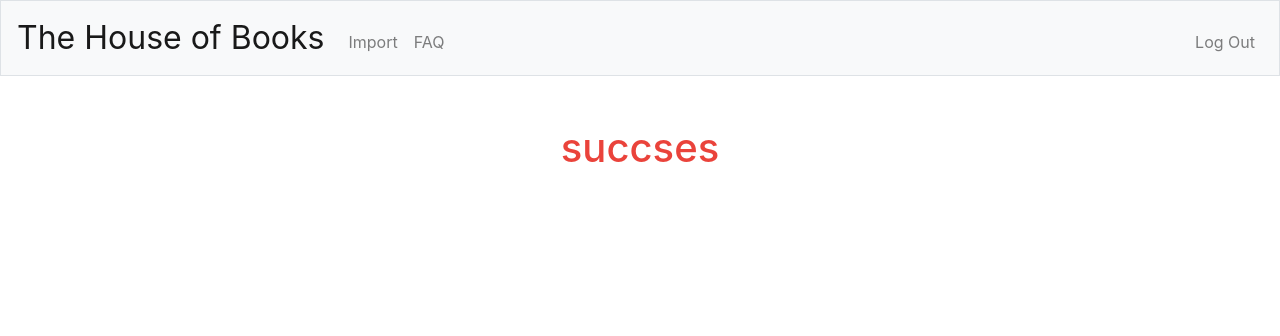
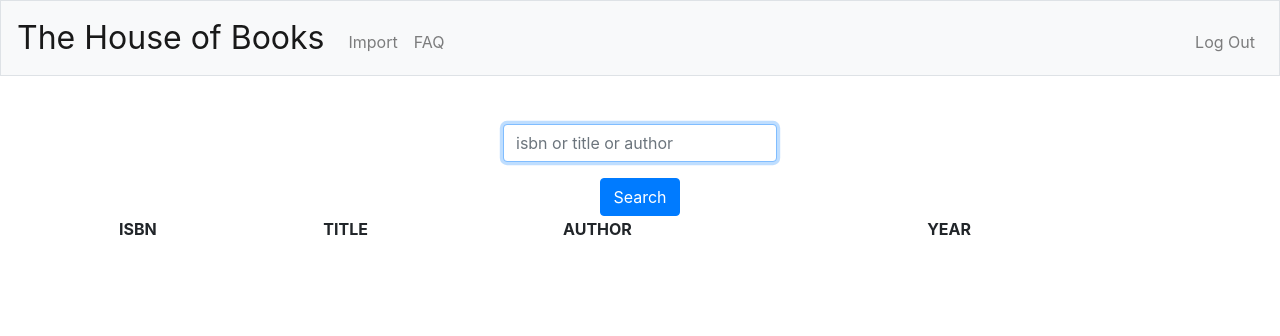
Before and after one commit to Setmoth/project1, a Flask app: page /search in a window 1280 px wide. Shown: the top 336 px of the page. Run offline with Flask 2, Linux system fonts and the light colour scheme; the visitor is signed in with stand-in values (Sample User, id 1); lists and menus that the app fills with data are empty; some libraries are stand-ins or nearby versions.

Commit message:
Search fixed // title.id fixed
Prototype up & running

```diff
--- a/application.py
+++ b/application.py
@@ -2,8 +2,10 @@ import os
 import sys
 import io
 import sqlalchemy
+import requests
+import json
 
-from flask import Flask, flash, redirect, render_template, request, session
+from flask import Flask, flash, redirect, render_template, request, session, jsonify
 from flask_session import Session
 from sqlalchemy import create_engine
 from sqlalchemy.orm import scoped_session, sessionmaker
@@ -36,6 +38,9 @@ Session(app)
 # Set up database
 engine = create_engine(os.getenv("DATABASE_URL"))
 db = scoped_session(sessionmaker(bind=engine))
+
+# APIKEY GOODREADS
+goodreadsKey = os.environ.get("GOODREADS_KEY")
 
 
 @app.route("/")
@@ -87,16 +92,104 @@ def register():
 		return render_template("register.html")
 
 
-@app.route("/search")
+@app.route("/search", methods=["GET", "POST"])
 @login_required
 def search():
 	print(">>>>> SEARCH <<<<<")
-	return render_template("search.html")
+
+	if request.method == "POST":
+		if validateEmptySearch() == False:
+			return render_template("search.html")
+		books = searchISBN()
+		if books == []:
+			flash('Could not find any titles', 'info')
+
+		#print(searchISBN())
+		#print(len(searchISBN()))
+		#if len(searchISBN()) == 3:
+			#print("hiero")
+			#flash('Could not find any titles', 'info')
+		return render_template("search.html", books=books)
+	else:
+		return render_template("search.html")
+
+
+@app.route("/title/<int:id>", methods=["GET", "POST"])
+@login_required
+def title(id):
+	print(">>>>> TITLEID <<<<<")
+	# Lists details about a single book.
+	print(request.method)
+	bookID = id  #see below---- is hidden ID needed or only for routing?
+	# Make sure book exists.
+	title = db.execute("SELECT * FROM books WHERE id = :id", {"id": id}).fetchone()
+	if title is None:
+		flash('Their is no such book', 'warning')
+		return render_template("errorPage.html")
+
+	res = requests.get("https://www.goodreads.com/book/review_counts.json",
+					params={"key":os.environ.get("GOODREADS_KEY"),"isbns":title[4]})
+	#proces error 404
+	result = res.json()
+	print(result)
+	x = result["books"][0]
+	y = [(x["text_reviews_count"],x["average_rating"])]
+	print(y)
+
+	if request.method == "POST":
+		print(request.method)
+		print(request.form['review'])
+		print(request.form['title_id'])
+		print("hello end of the world")
+		userID = session["user_id"]
+		bookID = int(request.form.get("title_id"), 0) #make the ID een integer
+		review = request.form.get("review")
+		print(userID, bookID, review)
+
+		try:
+			db.execute("INSERT INTO reviews(id_book, id_user, review) VALUES (:id_book, :id_user, :review)",
+						{"id_book": bookID, "id_user": userID, "review": review})
+			db.commit()
+		except (sqlalchemy.exc.SQLAlchemyError, sqlalchemy.exc.DBAPIError) as e:
+			print(">>>>>>>>>>>>>> ERRROR START <<<<<<<<<<<<<<<<")
+			print(e)
+			print(">>>>>>>>>>>>>> ERRROR END <<<<<<<<<<<<<<<<")
+			flash('An error occured, please retry', 'error')
+			return render_template("errorPage.html")
+
+	return render_template("title.html", title=title, res=y)
+
+
+@app.route("/review", methods=["POST"])
+@login_required
+def review():
+	print(">>>>> REVIEW <<<<<")
+	if request.method == "POST":
+		print(request.method)
+		print(request.form['review'])
+		print(request.form['title_id'])
+		print("hello end of the world")
+		userID = session["user_id"]
+		bookID = int(request.form.get("title_id"), 0) #make the ID een integer
+		review = request.form.get("review")
+		print(userID, bookID, review)
+
+		try:
+			db.execute("INSERT INTO reviews(id_book, id_user, review) VALUES (:id_book, :id_user, :review)",
+						{"id_book": bookID, "id_user": userID, "review": review})
+			db.commit()
+		except (sqlalchemy.exc.SQLAlchemyError, sqlalchemy.exc.DBAPIError) as e:
+			print(">>>>>>>>>>>>>> ERRROR START <<<<<<<<<<<<<<<<")
+			print(e)
+			print(">>>>>>>>>>>>>> ERRROR END <<<<<<<<<<<<<<<<")
+			flash('An error occured, please retry', 'error')
+			return render_template("errorPage.html")
+	return render_template("title.html")
 
 
 @app.route("/logout")
 def logout():
-	print(">>>>> Log user out <<<<<")
+	print(">>>>> Logout User <<<<<")
 
 	# Forget any user_id
 	session.clear()
@@ -133,6 +226,10 @@ def validateRegisterUsername():
 	else:
 		# Check if username exists in database
 		username = request.form.get("username")
+
+		if len(username) > 16:
+			flash('The username should contain a maximum of 16 characters', 'warning')
+			return False
 
 		try:
 			if db.execute("SELECT username FROM users WHERE username = :username",
@@ -211,7 +308,7 @@ def validateLoginPassword():
 
 def validateEmptyUsername():
 	if not request.form.get("username"):
-		flash('Please provide a username', 'info')
+		flash('Please provide a username', 'warning')
 		return False
 	else:
 		return True
@@ -219,7 +316,15 @@ def validateEmptyUsername():
 
 def validateEmptyPassword():
 	if not request.form.get("password"):
-		flash('Please, provide a password', 'info')
+		flash('Please, provide a password', 'warning')
+		return False
+	else:
+		return True
+
+
+def validateEmptySearch():
+	if not request.form.get("key"):
+		flash('Please, provide a search keyword', 'warning')
 		return False
 	else:
 		return True
@@ -237,7 +342,25 @@ def storeUser():
 				{"username": username, "password": hashedPassword})
 		db.commit()
 	except (sqlalchemy.exc.SQLAlchemyError, sqlalchemy.exc.DBAPIError) as e:
+		print(e)
 		flash('An error occured, please retry', 'error')
 		return False
 
 	return True
+
+
+def searchISBN():
+	#Find results based on isbn
+	key = request.form.get("key")
+
+	# CustomerName LIKE '%or%'
+
+	try:
+		books = db.execute("SELECT * FROM books WHERE (isbn ILIKE '%' || :key || '%') \
+									OR (title ILIKE '%'  || :key || '%') \
+									OR author ILIKE '%'  || :key || '%'",
+	    							{"key": key}).fetchall()
+
+	except ValueError:
+		return False
+	return books
--- a/templates/landingPage.html
+++ b/templates/landingPage.html
@@ -26,7 +26,7 @@
     					Become a valuable member of The House of Books.
     					<br>
     					<br>
-    					~~T.H.o.B~~
+    					~~The House of Books~~
     				</p>
     			</div>
     		</div>
--- a/templates/layout.html
+++ b/templates/layout.html
@@ -12,7 +12,7 @@
         <link href="https://maxcdn.bootstrapcdn.com/bootstrap/4.1.3/css/bootstrap.min.css" rel="stylesheet">
 
         <!-- https://favicon.io/emoji-favicons/money-mouth-face/ -->
-        <link href="/static/img/favicon.ico" rel="icon">
+        <link href="/static/favicon.ico" rel="icon">
 
         <link href="/static/styles.css" rel="stylesheet">
 
@@ -20,7 +20,7 @@
         <script src="https://cdnjs.cloudflare.com/ajax/libs/popper.js/1.14.3/umd/popper.min.js"></script>
         <script src="https://maxcdn.bootstrapcdn.com/bootstrap/4.1.3/js/bootstrap.min.js"></script>
 
-        <title>The House of Books - {% block title %}{% endblock %}</title>
+        <title>Your House of Books - {% block title %}{% endblock %}</title>
 
     </head>
 
--- a/templates/search.html
+++ b/templates/search.html
@@ -5,6 +5,35 @@
 {% endblock %}
 
 {% block main %}
-    <h1> succses</h1>
+    <form action="/search" method="post">
+        <div class="form-group">
+            <input autocomplete="off" autofocus class="form-control" name="key" placeholder="isbn or title or author" type="text">
+        </div>
+        <button class="btn btn-primary" type="submit">Search</button>
+    </form>
+    <form action="/search" method="post" name="books">
+        <table id="roster" class="container p-5" class="table table-striped table-hover" style="width:100%">
+          <thead>
+            <tr class="text-left">
+              <th>ISBN</th>
+              <th>TITLE</th>
+              <th>AUTHOR</th>
+              <th>YEAR</th>
+            </tr>
+          </thead>
+          <tbody>
+				{% for book in books -%} <!-- Trim white space -->
+				 <tr class="text-left">
+				    <td><a href="{{ url_for('title', id=book[1]) }}">{{ book[4] }}</a></td> <!-- ISBN -->
+					    <td>{{ book[2] }}</td> <!-- TITLE -->
+					    <td>{{ book[0] }}</td> <!-- AUTHOR -->
+					    <td>{{ book[3] }}</td> <!-- YEAR -->
+				 </tr>
+				{% endfor %}
+            </tbody>
+        </table>
+
+        <!-- <button class="btn btn-primary" type="submit">Mark as Processed</button> -->
+    </form>
 
 {% endblock %}
```
Also changed, not shown: other parts of templates/layout.html (+1 -34 lines), templates/title.html (added, +41 -0 lines), README.md, tools/books.csv, 3 other files.
